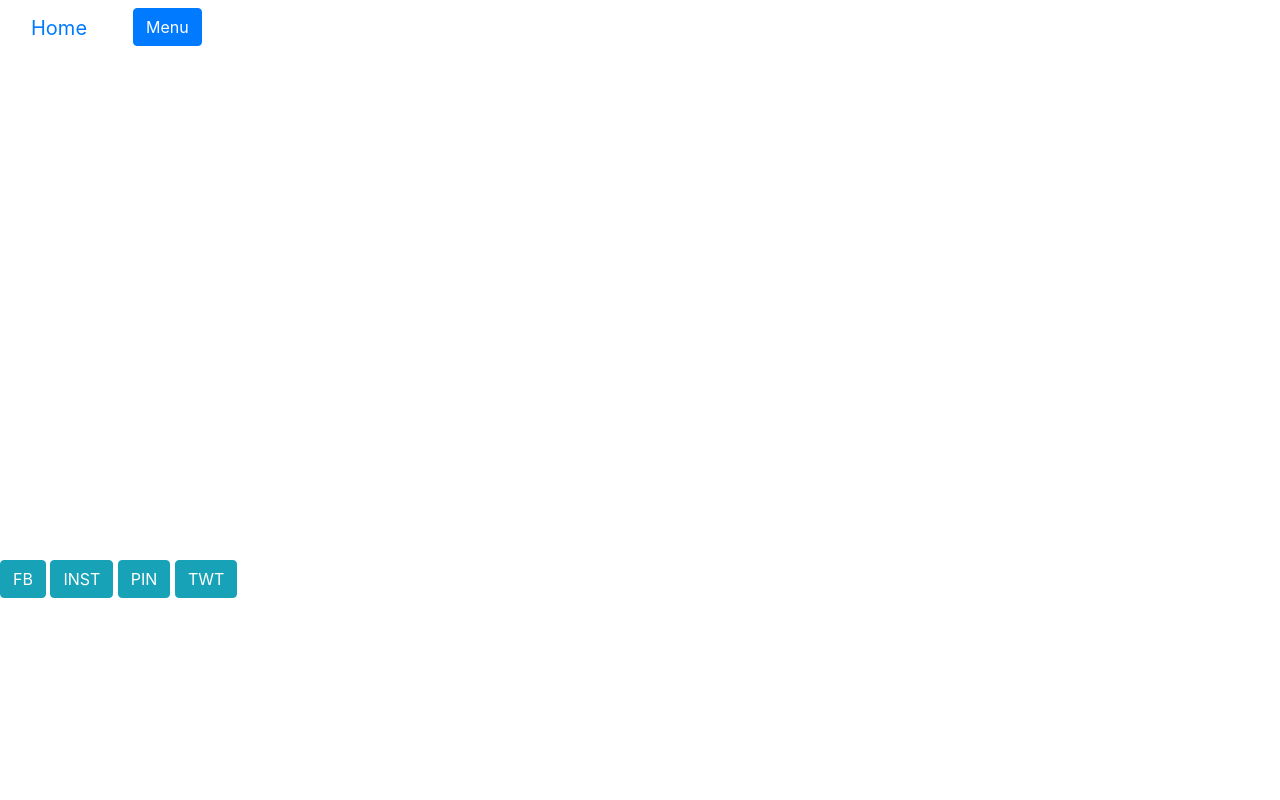
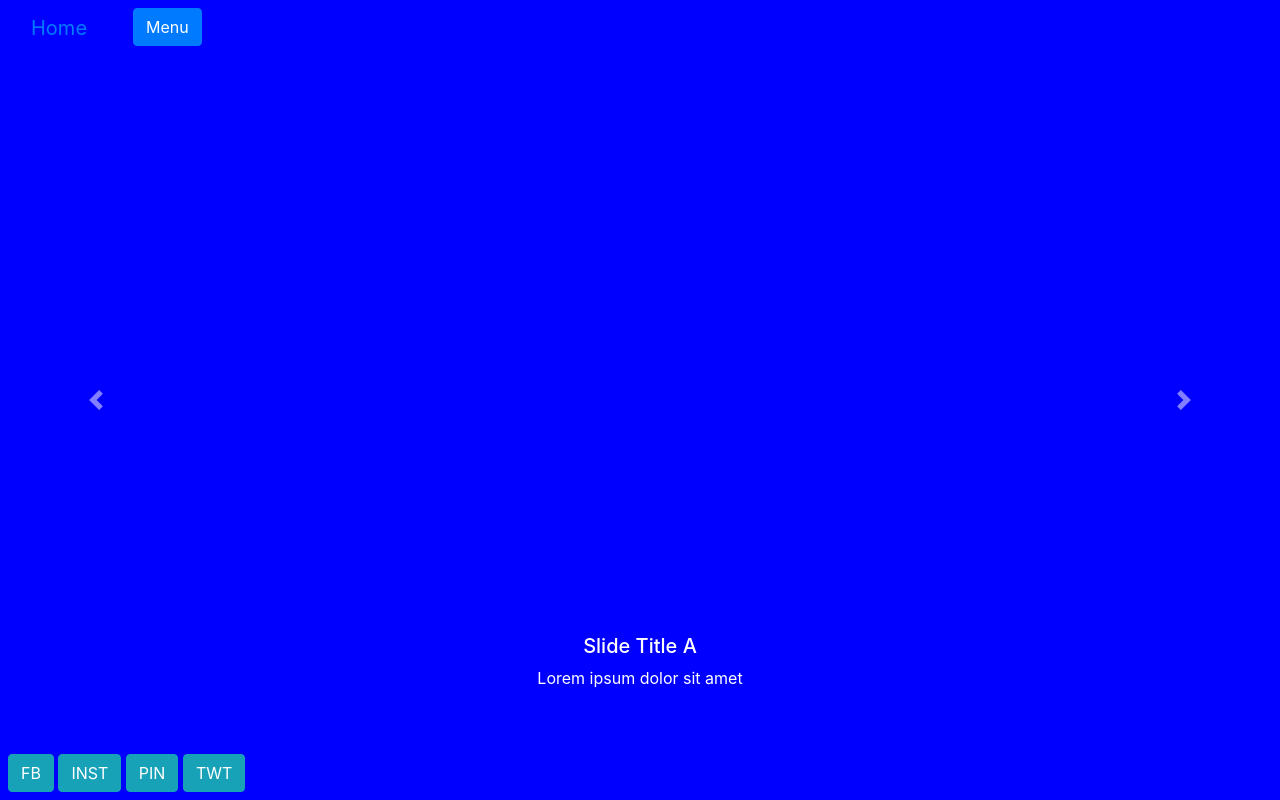
Before and after one commit to ibhan88/Company-Website, a Flask app: page / in a window 1280 px wide. Run offline with Flask 2, Linux system fonts and the light colour scheme; some libraries are stand-ins or nearby versions.

Commit message:
Added CSS for homepage.

```diff
--- /dev/null
+++ b/static/css/style.css
@@ -0,0 +1,63 @@
+html, body {
+    margin: 0;
+    height: 100%;
+    width: 100%;
+}
+
+.navbar {
+    overflow: hidden;
+    position: fixed;
+    top: 0;
+    width: 100%;
+    background-color: transparent;
+}
+
+.my-content {
+    padding-top: 3.4em;
+    padding-bottom: 3.4em;
+    width: 100%;
+    height: 100%;
+}
+
+.carousel, .carousel-inner, .carousel-item {
+    width: 100%;
+    height: 100%;
+}
+
+.banner-1 {
+    width: 100%;
+    background: blue;
+    height: 100%;
+}
+
+.banner-2 {
+    width: 100%;
+    background: green;
+    height: 100%;
+}
+
+.banner-3 {
+    width: 100%;
+    background: yellow;
+    height: 100%;
+}
+
+.my-footer {
+    position: fixed;
+    bottom: 0;
+    width: 100%;
+    padding-left: .5em;
+    padding-bottom: .5em;
+    background-color: transparent;
+}
+
+.my-content {
+    margin: 0;
+    height: 100%;
+    width: 100%;
+    background-color: blue;
+ /*   -webkit-transition:.6s ease-in-out left;
+    -o-transition:.6s ease-in-out left;
+    transition:.6s ease-in-out left;*/
+
+}
--- a/templates/base.html
+++ b/templates/base.html
@@ -5,12 +5,16 @@
     <meta charset="utf-8">
     <meta name="viewport" content="width=device-width, initial-scale=1">
 
+    <title>{% block title %} TITLE GOES HERE {% endblock%}</title>
+
+    <script src="https://code.jquery.com/jquery-3.3.1.slim.min.js"></script>
+    <script src="https://cdnjs.cloudflare.com/ajax/libs/popper.js/1.14.6/umd/popper.min.js"></script>
+
     <!-- Bootstrap CSS -->
     <link rel="stylesheet" href="https://maxcdn.bootstrapcdn.com/bootstrap/4.2.1/css/bootstrap.min.css">
 
+    <!-- CSS -->
     <link rel="stylesheet" href="/static/css/style.css">
-
-    <title>{% block title %} TITLE GOES HERE {% endblock%}</title>
   </head>
   <body>
     <nav class="navbar navbar-default">
@@ -29,7 +33,7 @@
 
         <!-- Modal -->
         <div class="modal fade" id="exampleModalCenter" tabindex="-1" role="dialog" aria-labelledby="exampleModalCenterTitle" aria-hidden="true">
-          <div class="modal-dialog modal-dialog-centered" role="document">
+          <div class="modal-dialog modal-xl modal-dialog-centered" id="menu-expanded" role="document">
             <div class="modal-content">
               <div class="modal-header">
                 <a href="/"><h5 class="modal-title" id="exampleModalCenterTitle">Home</h5></a>
@@ -52,7 +56,7 @@
         </div>
     </nav>
 
-    <div class="my-content">{% block content %} CONTENT GOES HERE {% endblock %}</div>
+    <div class="my-content" id="mainBG">{% block content %} CONTENT GOES HERE {% endblock %}</div>
     <div class="my-footer">
       <a class="btn btn-info" href="/" role="button">FB</a>
       <a class="btn btn-info" href="/" role="button">INST</a>
@@ -62,8 +66,6 @@
 
     <!-- Optional JavaScript -->
     <!-- jQuery first, then Popper.js, then Bootstrap JS -->
-    <script src="https://code.jquery.com/jquery-3.3.1.slim.min.js"></script>
-    <script src="https://cdnjs.cloudflare.com/ajax/libs/popper.js/1.14.6/umd/popper.min.js"></script>
     <script src="https://stackpath.bootstrapcdn.com/bootstrap/4.2.1/js/bootstrap.min.js"></script>
   </body>
 </html>
--- a/templates/index.html
+++ b/templates/index.html
@@ -1,27 +1,51 @@
 {% extends 'base.html' %}
 {% block title %}Company Website{% endblock %}
 {% block content %}
-  <div>
-    <br>
-    <br>
-    <br>
-    <br>
-    <br>
-    <br>
-    <br>
-    <br>
-    <br>
-    <br>
-    <br>
-    <br>
-    <br>
-    <br>
-    <br>
-    <br>
-    <br>
-    <br>
-    <br>
-    <br>
-    <br>
+  <div id="carouselExampleControls" class="carousel slide" data-ride="carousel">
+    <div class="carousel-inner" role="listbox">
+      <div class="carousel-item active" id="slideA">
+        <div class="banner-1 d-block w-100"></div>
+        <!-- <img src="..." class="d-block w-100" alt="..."> -->
+        <div class="carousel-caption d-none d-md-block">
+          <h5>Slide Title A</h5>
+          <p>Lorem ipsum dolor sit amet</p>
+        </div>
+      </div>
+      <div class="carousel-item" id="slideB">
+        <div class="banner-2 d-block w-100"></div>
+        <!-- <img src="..." class="d-block w-100" alt="..."> -->
+        <div class="carousel-caption d-none d-md-block">
+          <h5>Slide Title B</h5>
+          <p>Consectetur adipiscing elit</p>
+        </div>
+      </div>
+      <div class="carousel-item" id="slideC">
+        <div class="banner-3 d-block w-100"></div>
+        <!-- <img src="..." class="d-block w-100" alt="..."> -->
+        <div class="carousel-caption d-none d-md-block">
+          <h5>Slide Title C</h5>
+          <p>Praesent commodo cursus magna</p>
+        </div>
+      </div>
+    </div>
+    <a class="carousel-control-prev" href="#carouselExampleControls" role="button" data-slide="prev">
+      <span class="carousel-control-prev-icon" aria-hidden="true"></span>
+      <span class="sr-only">Previous</span>
+    </a>
+    <a class="carousel-control-next" href="#carouselExampleControls" role="button" data-slide="next">
+      <span class="carousel-control-next-icon" aria-hidden="true"></span>
+      <span class="sr-only">Next</span>
+    </a>
   </div>
+  <script type="text/javascript">
+    $('#carouselExampleControls').on('slide.bs.carousel', function(e) {
+        if(e.relatedTarget.id == 'slideA'){
+            $('#mainBG').css('background-color', 'blue');
+        } else if(e.relatedTarget.id == 'slideB'){
+            $('#mainBG').css('background-color', 'green');
+        } else if(e.relatedTarget.id == 'slideC'){
+            $('#mainBG').css('background-color', 'yellow');
+        }
+    })
+  </script>
 {% endblock %}
```
